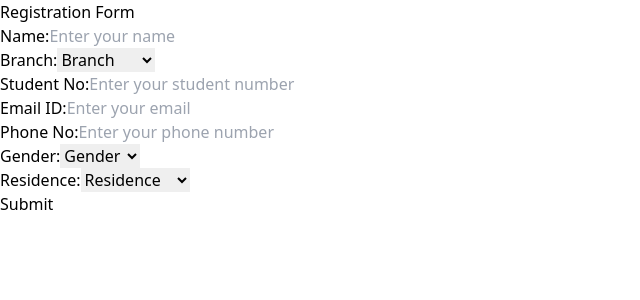
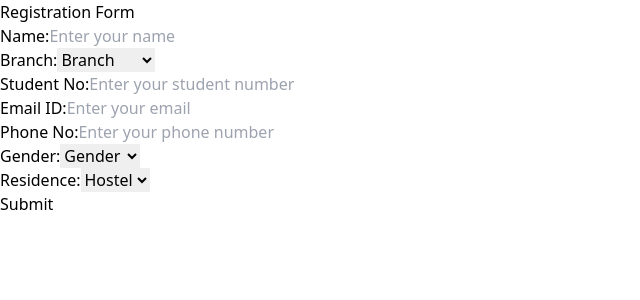
Before and after one commit to ifnavneetrajput/Registration, a React (Vite) app: page / in a window 1280 px wide. Shown: the top 300 px of the page, without its empty margins (0-640 px from the left). Built offline with nearby package versions, Linux system fonts and the light colour scheme.

Commit message:
hostel implemented

```diff
--- a/src/Components/Registration.jsx
+++ b/src/Components/Registration.jsx
@@ -218,9 +218,9 @@ const RegistrationForm = () => {
             required
             className="w-full p-3 border border-gray-300 rounded-md focus:outline-none focus:ring-2 focus:ring-blue-500"
           >
-            <option value="">Residence</option>
-                    <option value="Hostel">Hostel</option>
-                    <option value="Day-scholar">Day-scholar</option>
+            <option value="">Hostel</option>
+                    <option value="YES">YES</option>
+                    <option value="NO">NO</option>
           </select>
         </div>
 
```
